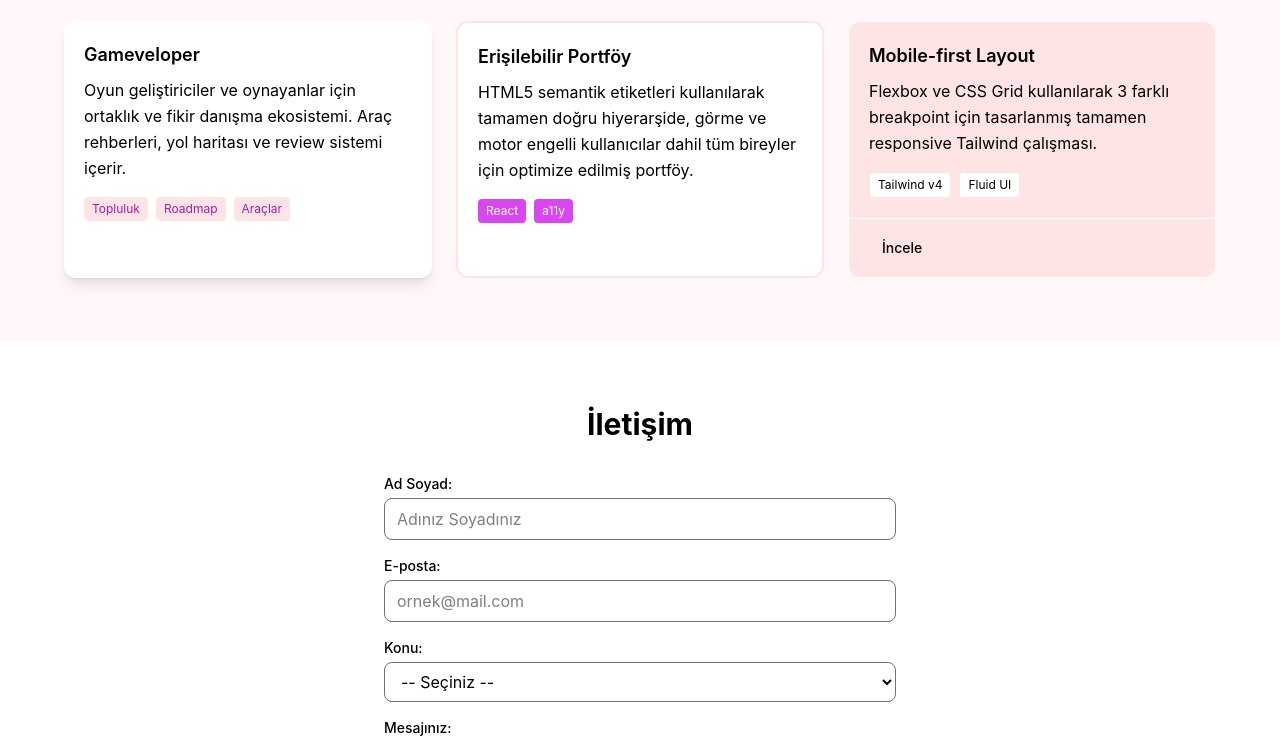
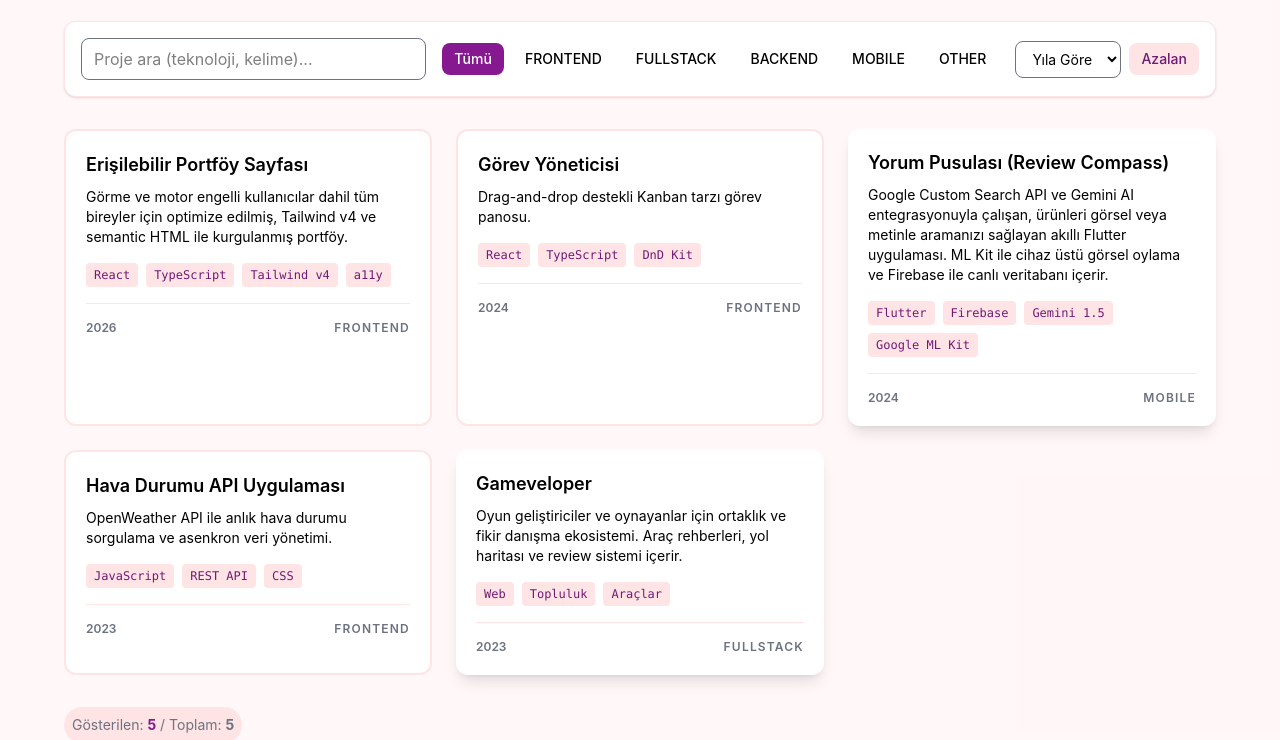
Before and after one commit to esmaberfinkaya/web-lab-hello, a React (Vite) app: page / in a window 1280 px wide. Shown: the part 540-1280 px from the top of the page. Built offline with nearby package versions, Linux system fonts and the light colour scheme.

Commit message:
feat: LAB-5 TypeScript/Fetch integration and updated fuchsia theme

```diff
--- /dev/null
+++ b/public/data/projects.json
@@ -0,0 +1,52 @@
+[
+  {
+    "id": 1,
+    "title": "Yorum Pusulası (Review Compass)",
+    "description": "Google Custom Search API ve Gemini AI entegrasyonuyla çalışan, ürünleri görsel veya metinle aramanızı sağlayan akıllı Flutter uygulaması. ML Kit ile cihaz üstü görsel oylama ve Firebase ile canlı veritabanı içerir.",
+    "tech": ["Flutter", "Firebase", "Gemini 1.5", "Google ML Kit"],
+    "year": 2024,
+    "category": "mobile",
+    "featured": true,
+    "image": ""
+  },
+  {
+    "id": 2,
+    "title": "Gameveloper",
+    "description": "Oyun geliştiriciler ve oynayanlar için ortaklık ve fikir danışma ekosistemi. Araç rehberleri, yol haritası ve review sistemi içerir.",
+    "tech": ["Web", "Topluluk", "Araçlar"],
+    "year": 2023,
+    "category": "fullstack",
+    "featured": true,
+    "image": ""
+  },
+  {
+    "id": 3,
+    "title": "Erişilebilir Portföy Sayfası",
+    "description": "Görme ve motor engelli kullanıcılar dahil tüm bireyler için optimize edilmiş, Tailwind v4 ve semantic HTML ile kurgulanmış portföy.",
+    "tech": ["React", "TypeScript", "Tailwind v4", "a11y"],
+    "year": 2026,
+    "category": "frontend",
+    "featured": false,
+    "image": ""
+  },
+  {
+    "id": 4,
+    "title": "Hava Durumu API Uygulaması",
+    "description": "OpenWeather API ile anlık hava durumu sorgulama ve asenkron veri yönetimi.",
+    "tech": ["JavaScript", "REST API", "CSS"],
+    "year": 2023,
+    "category": "frontend",
+    "featured": false,
+    "image": ""
+  },
+  {
+    "id": 5,
+    "title": "Görev Yöneticisi",
+    "description": "Drag-and-drop destekli Kanban tarzı görev panosu.",
+    "tech": ["React", "TypeScript", "DnD Kit"],
+    "year": 2024,
+    "category": "frontend",
+    "featured": false,
+    "image": ""
+  }
+]
--- a/src/App.tsx
+++ b/src/App.tsx
@@ -1,11 +1,46 @@
-import React, { useState } from 'react';
+import React, { useState, useEffect } from 'react';
+import type { Project, Category, SortField, SortOrder } from "./types/project";
+import { fetchProjects } from "./services/projectService";
+import { applyFilters } from "./utils/projectHelpers";
+
 import Button from './components/Button';
 import Input from './components/Input';
 import Card from './components/Card';
+import Alert from './components/Alert';
 import UIKit from './pages/UIKit';
 
 function App() {
   const [showUIKit, setShowUIKit] = useState(false);
+
+  // --- STATE (LAB-5) ---
+  const [projects, setProjects] = useState<Project[]>([]);
+  const [search, setSearch] = useState("");
+  const [category, setCategory] = useState<Category | "all">("all");
+  const [sortField, setSortField] = useState<SortField>("year");
+  const [sortOrder, setSortOrder] = useState<SortOrder>("desc");
+  const [loading, setLoading] = useState(true);
+  const [error, setError] = useState<string | null>(null);
+
+  // --- API (FETCH) ---
+  useEffect(() => {
+    async function load() {
+      try {
+        setLoading(true);
+        setError(null);
+        const data = await fetchProjects();
+        setProjects(data);
+      } catch (err) {
+        setError(err instanceof Error ? err.message : "Sunucuya ulaşılamadı. Bir hata oluştu.");
+      } finally {
+        setLoading(false);
+      }
+    }
+    load();
+  }, []);
+
+  // --- FİLTRELENMİŞ (DERIVED) VERİ ---
+  const filtered = applyFilters(projects, search, category, sortField, sortOrder);
+  const categories: (Category | "all")[] = ["all", "frontend", "fullstack", "backend", "mobile", "other"];
 
   if (showUIKit) {
     return (
@@ -89,32 +124,101 @@ function App() {
           <div className="max-w-6xl mx-auto">
             <h2 className="text-3xl font-bold text-center mb-10">Projelerim</h2>
 
+            {/* HATA DURUMU */}
+            {error && (
+              <Alert variant="error" title="Bağlantı Hatası" className="mb-6">
+                {error}
+              </Alert>
+            )}
+
+            {/* FİLTRELER */}
+            <div className="flex flex-col md:flex-row gap-4 mb-8 bg-pure-white dark:bg-pure-black p-4 rounded-xl shadow-sm border border-icy-pink dark:border-fuchsia-dark">
+              <Input
+                id="search"
+                placeholder="Proje ara (teknoloji, kelime)..."
+                value={search}
+                onChange={e => setSearch(e.target.value)}
+                className="flex-1"
+              />
+
+              <div className="flex flex-wrap gap-2 items-center">
+                {categories.map(cat => (
+                  <Button
+                    key={cat}
+                    variant={category === cat ? "primary" : "ghost"}
+                    size="sm"
+                    onClick={() => setCategory(cat)}
+                  >
+                    {cat === "all" ? "Tümü" : cat.toUpperCase()}
+                  </Button>
+                ))}
+              </div>
+
+              <div className="flex gap-2 items-center">
+                <select
+                  value={sortField}
+                  onChange={e => setSortField(e.target.value as SortField)}
+                  className="border border-muted-gray focus:border-fuchsia-main focus:ring-1 focus:ring-fuchsia-main rounded-lg px-3 py-2 bg-pure-white dark:bg-pure-black dark:text-pure-white text-sm"
+                >
+                  <option value="year">Yıla Göre</option>
+                  <option value="title">A-Z İsim</option>
+                </select>
+                <Button
+                  variant="secondary"
+                  size="sm"
+                  onClick={() => setSortOrder(o => o === "asc" ? "desc" : "asc")}
+                >
+                  {sortOrder === "asc" ? "Artan" : "Azalan"}
+                </Button>
+              </div>
+            </div>
+
+            {/* YÜKLENİYOR */}
+            {loading && (
+              <div className="flex justify-center py-20">
+                <div className="animate-spin rounded-full h-12 w-12 border-b-2 border-fuchsia-main border-l-2"></div>
+              </div>
+            )}
+
+            {/* PROJE LİSTESİ */}
+            {!loading && filtered.length === 0 && (
+              <p className="text-center text-muted-gray py-10 font-medium text-lg">
+                Seçtiğiniz kriterle eşleşen proje bulunamadı.
+              </p>
+            )}
+
             <div className="grid grid-cols-1 sm:grid-cols-2 lg:grid-cols-3 gap-6">
-              <Card variant="elevated" title="Gameveloper">
-                <p className="mb-4">Oyun geliştiriciler ve oynayanlar için ortaklık ve fikir danışma ekosistemi. Araç rehberleri, yol haritası ve review sistemi içerir.</p>
-                <div className="flex gap-2 flex-wrap text-xs">
-                  <span className="bg-icy-pink dark:bg-fuchsia-main dark:text-pure-white text-fuchsia-dark px-2 py-1 rounded">Topluluk</span>
-                  <span className="bg-icy-pink dark:bg-fuchsia-main dark:text-pure-white text-fuchsia-dark px-2 py-1 rounded">Roadmap</span>
-                  <span className="bg-icy-pink dark:bg-fuchsia-main dark:text-pure-white text-fuchsia-dark px-2 py-1 rounded">Araçlar</span>
-                </div>
-              </Card>
+              {filtered.map(project => (
+                <Card
+                  key={project.id}
+                  variant={project.featured ? "elevated" : "outlined"}
+                  title={project.title}
+                >
+                  <p className="mb-4 text-sm dark:text-gray-300">{project.description}</p>
 
-              <Card variant="outlined" title="Erişilebilir Portföy">
-                <p className="mb-4">HTML5 semantik etiketleri kullanılarak tamamen doğru hiyerarşide, görme ve motor engelli kullanıcılar dahil tüm bireyler için optimize edilmiş portföy.</p>
-                <div className="flex gap-2 flex-wrap text-xs">
-                  <span className="bg-fuchsia-main text-pure-white px-2 py-1 rounded">React</span>
-                  <span className="bg-fuchsia-main text-pure-white px-2 py-1 rounded">a11y</span>
-                </div>
-              </Card>
+                  <div className="flex gap-2 flex-wrap text-xs font-mono mb-4">
+                    {project.tech.map(t => (
+                      <span key={t} className="bg-icy-pink dark:bg-fuchsia-main/80 text-fuchsia-dark dark:text-pure-white px-2 py-1 rounded">
+                        {t}
+                      </span>
+                    ))}
+                  </div>
 
-              <Card variant="filled" title="Mobile-first Layout" footer={<Button size="sm" variant="ghost">İncele</Button>}>
-                <p className="mb-4">Flexbox ve CSS Grid kullanılarak 3 farklı breakpoint için tasarlanmış tamamen responsive Tailwind çalışması.</p>
-                <div className="flex gap-2 flex-wrap text-xs mt-2">
-                  <span className="bg-pure-white dark:bg-pure-black border border-icy-pink px-2 py-1 rounded">Tailwind v4</span>
-                  <span className="bg-pure-white dark:bg-pure-black border border-icy-pink px-2 py-1 rounded">Fluid UI</span>
-                </div>
-              </Card>
+                  <div className="text-xs text-muted-gray font-semibold pt-4 mt-auto border-t border-icy-pink dark:border-fuchsia-dark border-opacity-50 flex justify-between">
+                    <span>{project.year}</span>
+                    <span className="uppercase tracking-widest">{project.category}</span>
+                  </div>
+                </Card>
+              ))}
             </div>
+
+            {/* SONUC SAYISI */}
+            {!loading && (
+              <p className="text-sm text-muted-gray mt-8 text-center bg-icy-pink dark:bg-fuchsia-dark/20 p-2 rounded-full inline-block mx-auto max-w-fit">
+                Gösterilen: <strong className="text-fuchsia-main dark:text-icy-pink">{filtered.length}</strong> / Toplam: <strong>{projects.length}</strong>
+              </p>
+            )}
+
           </div>
         </section>
 
@@ -163,7 +267,7 @@ function App() {
       </main>
 
       <footer className="bg-icy-pink dark:bg-fuchsia-dark/20 border-t border-fuchsia-main/20 text-center py-6 px-4 text-fuchsia-dark dark:text-icy-pink text-sm">
-        <p>&copy; 2026 Esma Berfin Kaya (Gameveloper LAB-4 Tailwind v4). Tüm hakları saklıdır.</p>
+        <p>&copy; 2026 Esma Berfin Kaya (LAB-5: TypeScript & Fetch API). Tüm hakları saklıdır.</p>
       </footer>
     </div>
   );
--- a/src/index.css
+++ b/src/index.css
@@ -2,8 +2,8 @@
 
 @theme {
   /* Ana Renklerimiz: Fuşya, Icy Pink, Siyah, Beyaz */
-  --color-fuchsia-main: #d946ef;
-  --color-fuchsia-dark: #a21caf; /* Hover için koyu fuşya */
+  --color-fuchsia-main: #86198f;
+  --color-fuchsia-dark: #701a75; /* Hover için koyu fuşya */
   --color-icy-pink: #ffe4e6; /* hover/backgrounds vb. için açık ton */
   --color-pure-white: #ffffff;
   --color-pure-black: #000000;
--- /dev/null
+++ b/src/services/projectService.ts
@@ -0,0 +1,19 @@
+import type { Project } from "../types/project";
+
+const API_URL = "/data/projects.json";
+
+export async function fetchProjects(): Promise<Project[]> {
+  try {
+    const response = await fetch(API_URL);
+
+    if (!response.ok) {
+      throw new Error(`Projeler yuklenemedi: ${response.status}`);
+    }
+
+    const data: Project[] = await response.json();
+    return data;
+  } catch (error) {
+    console.error("Veri cekme hatasi:", error);
+    throw error; // Hatayı App.tsx içinde yakalamak üzere yukarı ilettik
+  }
+}
--- /dev/null
+++ b/src/types/project.ts
@@ -0,0 +1,24 @@
+export type Category = "frontend" | "fullstack" | "backend" | "mobile" | "other";
+
+export type SortField = "year" | "title";
+export type SortOrder = "asc" | "desc";
+
+export interface Project {
+  readonly id: number;
+  title: string;
+  description: string;
+  tech: string[];
+  year: number;
+  category: Category;
+  featured: boolean;
+  image: string;
+  demoUrl?: string;
+  sourceUrl?: string;
+}
+
+export interface FilterState {
+  search: string;
+  category: Category | "all";
+  sortField: SortField;
+  sortOrder: SortOrder;
+}
--- /dev/null
+++ b/src/utils/projectHelpers.ts
@@ -0,0 +1,46 @@
+import type { Project, Category, SortField, SortOrder } from "../types/project";
+
+// --- Arama filtresi ---
+export function filterBySearch(projects: Project[], query: string): Project[] {
+  if (!query.trim()) return projects;
+
+  const lower = query.toLowerCase();
+  return projects.filter(
+    (p) =>
+      p.title.toLowerCase().includes(lower) ||
+      p.description.toLowerCase().includes(lower) ||
+      p.tech.some((t) => t.toLowerCase().includes(lower))
+  );
+}
+
+// --- Kategori filtresi ---
+export function filterByCategory(projects: Project[], category: Category | "all"): Project[] {
+  if (category === "all") return projects;
+  return projects.filter((p) => p.category === category);
+}
+
+// --- Siralama ---
+export function sortProjects(projects: Project[], field: SortField, order: SortOrder): Project[] {
+  const sorted = [...projects].sort((a, b) => {
+    if (field === "year") {
+      return a.year - b.year;
+    }
+    return a.title.localeCompare(b.title, "tr");
+  });
+
+  return order === "desc" ? sorted.reverse() : sorted;
+}
+
+// --- Hepsini birlestir ---
+export function applyFilters(
+  projects: Project[],
+  search: string,
+  category: Category | "all",
+  sortField: SortField,
+  sortOrder: SortOrder
+): Project[] {
+  let result = filterBySearch(projects, search);
+  result = filterByCategory(result, category);
+  result = sortProjects(result, sortField, sortOrder);
+  return result;
+}
```
